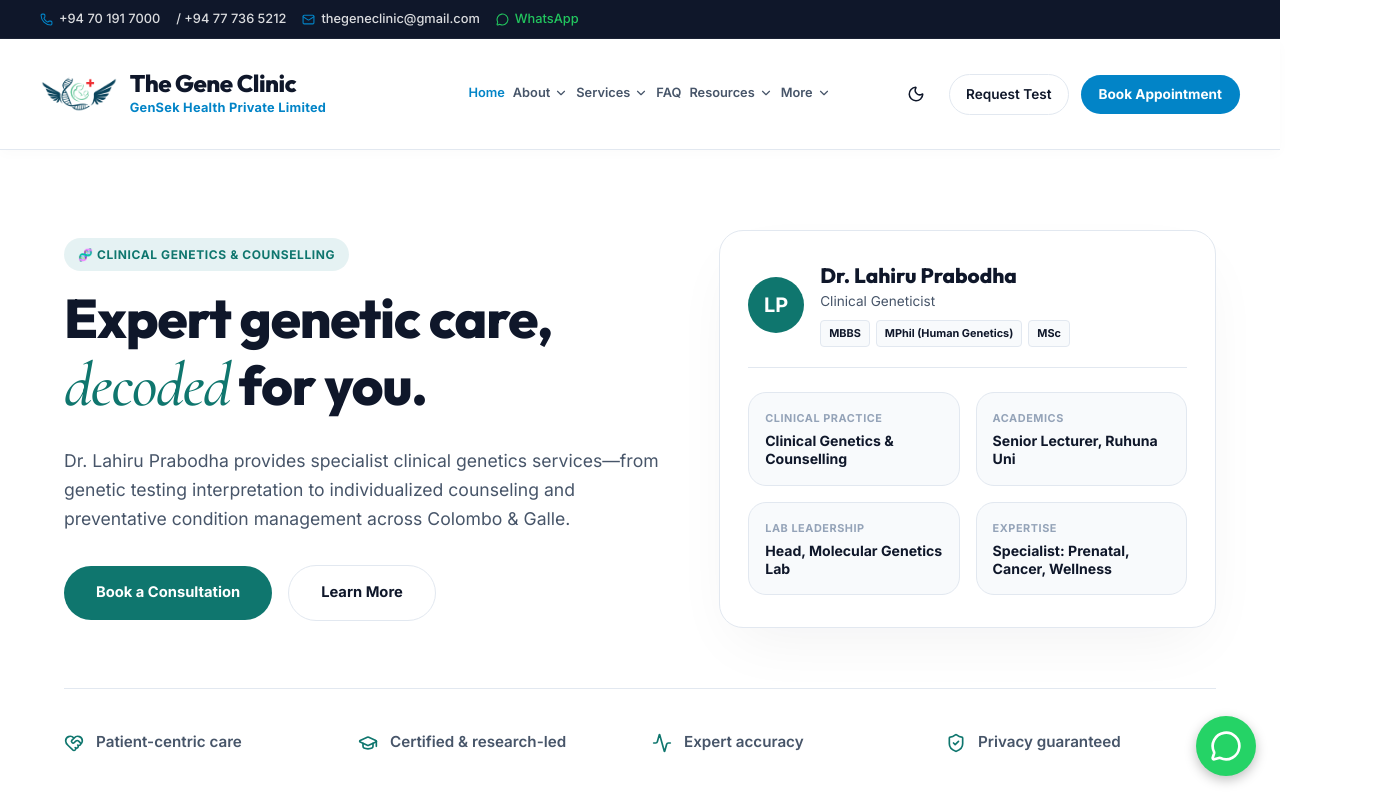
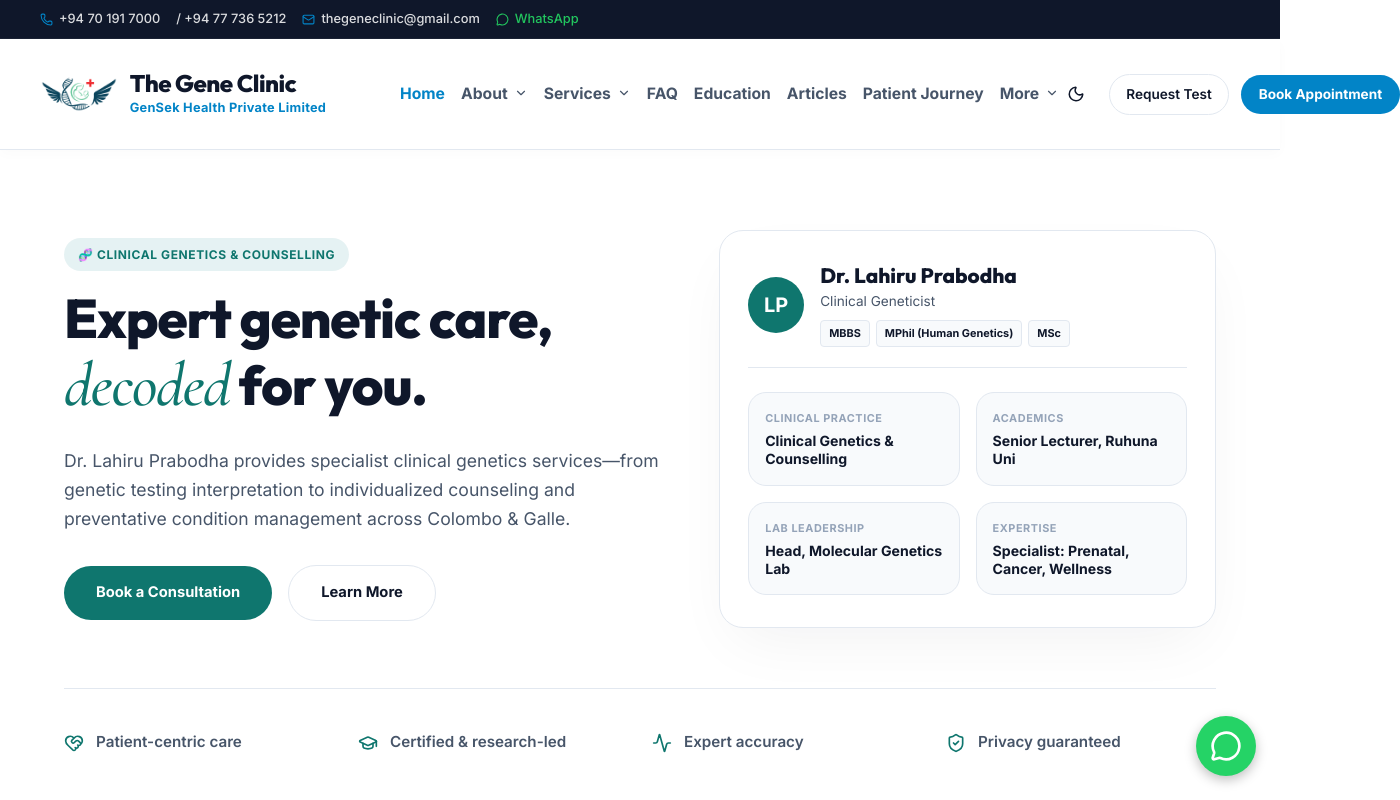
Before and after one commit to PuldithaShrihara/gene_lab_frontend, a React (Vite) app: page / in a window 1280 px wide. Shown: the top 800 px of the page, 1400 px wide, since content can reach past the window. Built offline with nearby package versions, Linux system fonts and the light colour scheme; no server answers.

Commit message:
implement site header with navigation, theme toggler, and initial home page structure

```diff
--- a/src/components/Header.jsx
+++ b/src/components/Header.jsx
@@ -74,16 +74,20 @@
               </Link>
             </li>
 
-            {/* Resources Dropdown */}
-            <li className="nav-item-dropdown">
-              <span className={`nav-link ${['/education', '/articles', '/journey'].includes(location.pathname) ? 'active' : ''}`} style={{ cursor: 'default' }}>
-                Resources <ChevronDown size={14} />
-              </span>
-              <div className="dropdown-menu">
-                <Link to="/education" className="dropdown-item">Education</Link>
-                <Link to="/articles" className="dropdown-item">Articles</Link>
-                <Link to="/journey" className="dropdown-item">Patient Journey</Link>
-              </div>
+            <li>
+              <Link to="/education" className={`nav-link ${location.pathname === '/education' ? 'active' : ''}`}>
+                Education
+              </Link>
+            </li>
+            <li>
+              <Link to="/articles" className={`nav-link ${location.pathname === '/articles' ? 'active' : ''}`}>
+                Articles
+              </Link>
+            </li>
+            <li>
+              <Link to="/journey" className={`nav-link ${location.pathname === '/journey' ? 'active' : ''}`}>
+                Patient Journey
+              </Link>
             </li>
 
             {/* More Dropdown */}
--- a/src/index.css
+++ b/src/index.css
@@ -568,19 +568,19 @@
 .desktop-nav .nav-list {
   display: flex;
   align-items: center;
-  gap: 8px; /* Slightly reduced gap from 11px to fit larger logo */
+  gap: 16px; /* Elegant spacing for larger font sizes */
   list-style: none;
 }
 .nav-link {
   color: var(--text-muted);
-  font-size: 0.8rem; /* Slightly reduced font size from 0.83rem */
-  font-weight: 600;
+  font-size: 0.98rem; /* Increased from 0.8rem for high legibility */
+  font-weight: 700; /* Prominent semi-bold weight */
   white-space: nowrap; /* Prevent menu breaking into 2 lines */
-  padding: 8px 0;
+  padding: 10px 0;
   border-bottom: 2px solid transparent;
   display: flex;
   align-items: center;
-  gap: 4px;
+  gap: 6px;
 }
 .nav-link:hover, .nav-link.active {
   color: var(--secondary);
--- a/src/pages/Home.jsx
+++ b/src/pages/Home.jsx
@@ -226,7 +226,7 @@
         <div className="container">
           <div className="text-center mb-12">
             <span className="badge badge-accent mb-2" style={{ backgroundColor: 'rgba(8, 127, 140, 0.1)', color: 'var(--accent)' }}>Where to find us</span>
-            <h2 style={{ fontSize: '2.2rem', fontWeight: 800 }}>Clinics in Colombo, Galle & Matara</h2>
+            <h2 style={{ fontSize: '2.2rem', fontWeight: 800 }}>Our Centres</h2>
             <p style={{ maxWidth: '640px', margin: '12px auto 0', fontSize: '1.05rem', color: 'var(--text-muted)' }}>
               Three convenient branch locations across Sri Lanka, with online appointments available for patients nationwide and internationally.
             </p>
```
